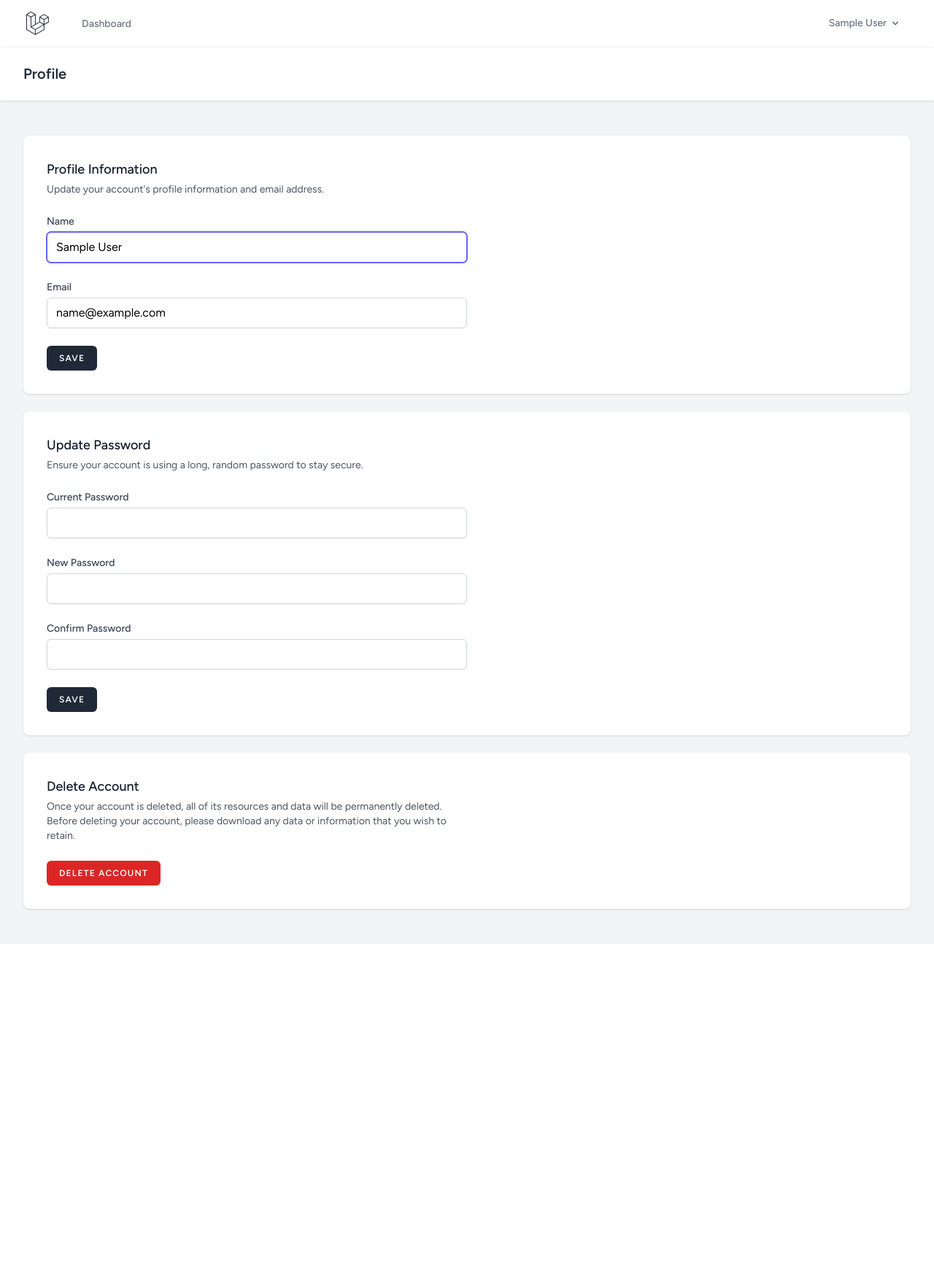
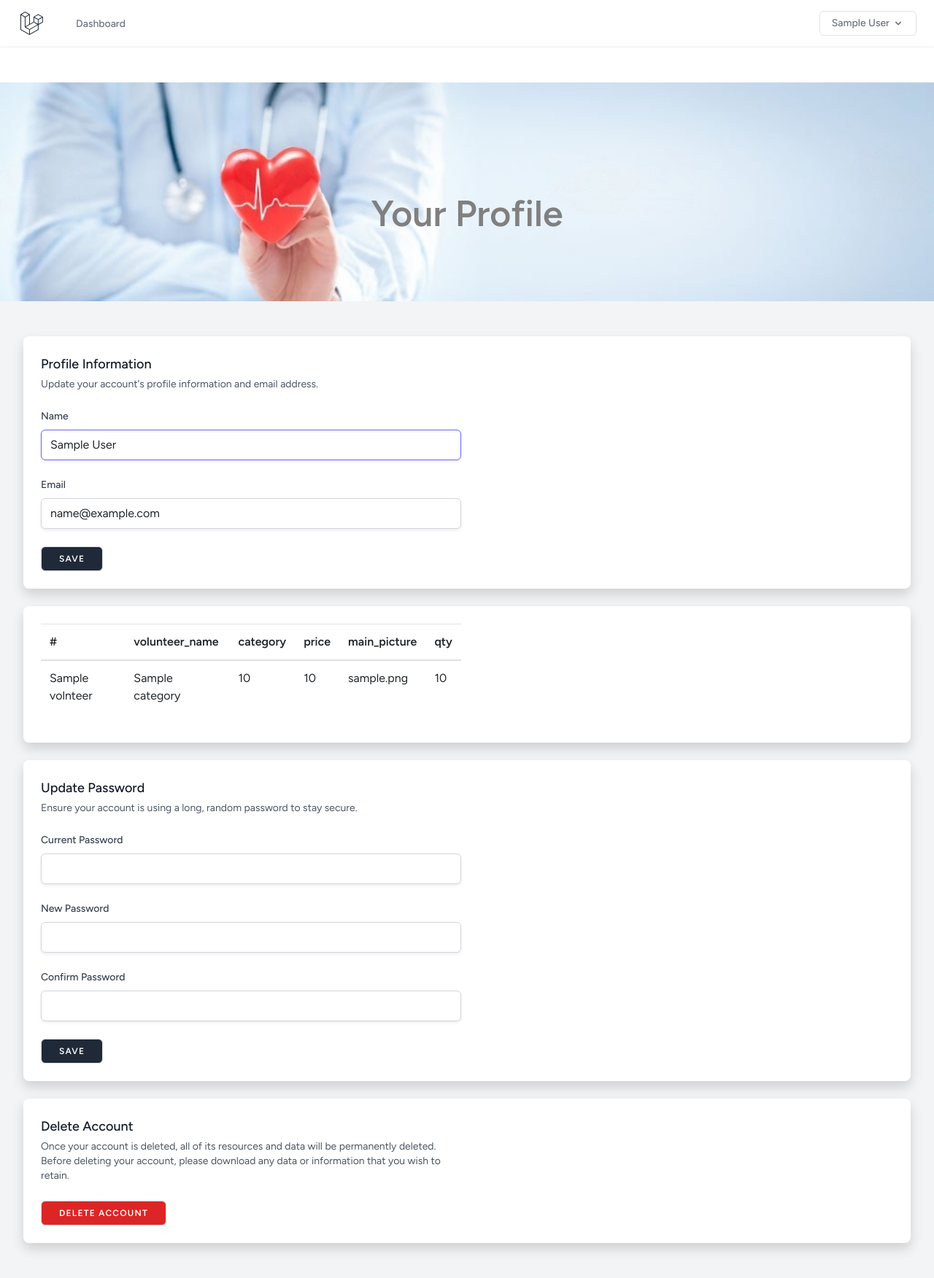
Before and after one commit to murad-97/laravel-project, a Laravel app: page /profile in a window 1280 px wide. Shown: the whole page at 73% size. Before the commit the page ends 1294 px from the top, so only its background shows below. Run offline with Laravel 9, Linux system fonts and the light colour scheme; a user stored in the database is signed in; tables that the repository leaves empty hold one stand-in row (values such as "Sample post"); style sheets or scripts are compiled from the project's sources.

Commit message:
mohammad

```diff
--- a/app/Http/Controllers/ProfileController.php
+++ b/app/Http/Controllers/ProfileController.php
@@ -10,6 +10,7 @@ use Illuminate\Support\Facades\Auth;
 use Illuminate\Support\Facades\Redirect;
 use Illuminate\View\View;
 use Laravel\Socialite\Facades\Socialite;
+use Illuminate\Support\Facades\DB;
 
 use App\Models\User;
 
@@ -17,28 +18,51 @@ use App\Models\User;
 
 class ProfileController extends Controller
 {
-    public function googleLogin(){
+
+    public function index()
+    {
+
+
+
+
+
+
+            // [
+            //     'volunteer_name' => $volunteer_name,
+            //     'name' => $name,
+            //     'qty'=> $qty,
+            //     'price'=> $price,
+            //     'main_picture'=> $main_picture
+
+            // ]);
+
+    }
+
+
+
+    public function googleLogin()
+    {
         return socialite::driver('google')->redirect();
     }
-    public function googleHandle(){
-        try{
-            $user=Socialite::driver('google')->user();
-            $findUser=User::where('email',$user->email)->first();
+    public function googleHandle()
+    {
+        try {
+            $user = Socialite::driver('google')->user();
+            $findUser = User::where('email', $user->email)->first();
 
-            if(!$findUser){
-                $findUser=new User();
-                $findUser->name=$user->name;
-                $findUser->email=$user->email;
-                $findUser->password="123456mohammad";
+            if (!$findUser) {
+                $findUser = new User();
+                $findUser->name = $user->name;
+                $findUser->email = $user->email;
+                $findUser->password = "123456mohammad";
                 $findUser->save();
 
             }
-            session()->put('id',$findUser->id);
-            session()->put('type',$findUser->type);
+            session()->put('id', $findUser->id);
+            session()->put('type', $findUser->type);
             return redirect('/');
 
-        }
-        catch(Exception $e){
+        } catch (Exception $e) {
             dd($e->getMessage());
 
         }
@@ -48,8 +72,28 @@ class ProfileController extends Controller
      */
     public function edit(Request $request): View
     {
+        $users = DB::select('SELECT
+        users.id,
+        volnteers.volunteer_name,
+        categories.name,
+        volnteeritems.qty,
+        volnteerdetails.price,
+        volnteers.main_picture
+        FROM volnteers
+        JOIN volnteeritems
+                    ON volnteers.id = volnteeritems.volunteer_id
+        JOIN volnteerdetails
+                     ON volnteers.id = volnteerdetails.volunteer_id
+        JOIN categories
+                     ON volnteers.category_id = categories.id
+        JOIN users
+                    ON volnteerdetails.user_id = users.id
+                   AND volnteeritems.user_id = users.id
+                   where users.id = ?', [1]);
+        // dd($users);
         return view('profile.edit', [
             'user' => $request->user(),
+            "users"=>$users
         ]);
     }
 
@@ -89,4 +133,5 @@ class ProfileController extends Controller
 
         return Redirect::to('/');
     }
+
 }
--- a/resources/views/profile/edit.blade.php
+++ b/resources/views/profile/edit.blade.php
@@ -1,15 +1,72 @@
+<!doctype html>
+<html lang="en">
+  <head>
+    <title>Title</title>
+    <!-- Required meta tags -->
+    <meta charset="utf-8">
+    <meta name="viewport" content="width=device-width, initial-scale=1, shrink-to-fit=no">
+
+    <!-- Bootstrap CSS -->
+    <link rel="stylesheet" href="https://stackpath.bootstrapcdn.com/bootstrap/4.3.1/css/bootstrap.min.css" integrity="sha384-ggOyR0iXCbMQv3Xipma34MD+dH/1fQ784/j6cY/iJTQUOhcWr7x9JvoRxT2MZw1T" crossorigin="anonymous">
+  </head>
+  <body>
     <x-app-layout>
+        <div class="hero overlay" style="background-image: url('{{ asset('img/1111.jpeg') }}'); height: 300px; background-size: cover; background-repeat: no-repeat;" >
+            <div class="container">
+                <div class="row align-items-center justify-content-center">
+                    <div class="col-lg-6 text-center">
+                        <h1 class="heading mt-6 mb-2" style="margin-top: 150px; font-weight: bolder;font-size:50px; color:grey" data-aos="fade-up">Your Profile</h1>
+                    </div>
+                </div>
+            </div>
+        </div>
+
         <x-slot name="header">
-        <h2 class="font-semibold text-xl text-gray-800 dark:text-gray-200 leading-tight">
+            {{-- <h2 class="font-semibold text-xl text-gray-800 dark:text-gray-200 leading-tight">
                 {{ __('Profile') }}
-        </h2>
+            </h2> --}}
         </x-slot>
 
         <div class="py-12">
             <div class="max-w-7xl mx-auto sm:px-6 lg:px-8 space-y-6">
+
                 <div class="p-4 sm:p-8 bg-white dark:bg-gray-800 shadow sm:rounded-lg">
                     <div class="max-w-xl">
                         @include('profile.partials.update-profile-information-form')
+                    </div>
+                </div>
+
+                <div class="p-4 sm:p-8 bg-white dark:bg-gray-800 shadow sm:rounded-lg">
+                    <div class="max-w-xl">
+                        <table class="table table-hover">
+                            <thead>
+                                <tr>
+                                    <th scope="col">#</th>
+                                    <th scope="col">volunteer_name</th>
+                                    <th scope="col">category</th>
+                                    <th scope="col">price</th>
+                                    <th scope="col">main_picture</th>
+                                    <th scope="col">qty</th>
+                                </tr>
+                            </thead>
+                            <tbody>
+                                @foreach ( $users as $user )
+
+
+                                <tr>
+                                    {{-- <th scope="row">{{$i++}}</th> --}}
+                                    <td> {{$user->volunteer_name}}</td>
+                                    <td> {{$user->name}}</td>
+                                    <td> {{$user->qty}}</td>
+                                    <td> {{$user->price}}</td>
+                                    <td> {{$user->main_picture}}</td>
+                                    <td> {{$user->price}}</td>
+
+                                </tr>
+                                @endforeach
+
+                            </tbody>
+                        </table>
                     </div>
                 </div>
 
@@ -27,3 +84,10 @@
             </div>
         </div>
     </x-app-layout>
+    <!-- Optional JavaScript -->
+    <!-- jQuery first, then Popper.js, then Bootstrap JS -->
+    <script src="https://code.jquery.com/jquery-3.3.1.slim.min.js" integrity="sha384-q8i/X+965DzO0rT7abK41JStQIAqVgRVzpbzo5smXKp4YfRvH+8abtTE1Pi6jizo" crossorigin="anonymous"></script>
+    <script src="https://cdnjs.cloudflare.com/ajax/libs/popper.js/1.14.7/umd/popper.min.js" integrity="sha384-UO2eT0CpHqdSJQ6hJty5KVphtPhzWj9WO1clHTMGa3JDZwrnQq4sF86dIHNDz0W1" crossorigin="anonymous"></script>
+    <script src="https://stackpath.bootstrapcdn.com/bootstrap/4.3.1/js/bootstrap.min.js" integrity="sha384-JjSmVgyd0p3pXB1rRibZUAYoIIy6OrQ6VrjIEaFf/nJGzIxFDsf4x0xIM+B07jRM" crossorigin="anonymous"></script>
+  </body>
+</html>
--- a/routes/web.php
+++ b/routes/web.php
@@ -47,3 +47,7 @@ Route::get('/dash', function () {
 //social login by google
 Route::get('/googlelogin', [ProfileController::class, 'googleLogin']);
 Route::get('/auth/google/callback', [ProfileController::class, 'googleHandle']);
+
+
+
+Route::get('/pages.profile.edit', [ProfileController::class, 'index']);
```
Also changed, not shown: public/img/1111.jpeg (renamed from public/img/istockphoto-1224519502-1024x1024-transformed.jpeg). Lines whose indentation alone changed are shown as unchanged.
